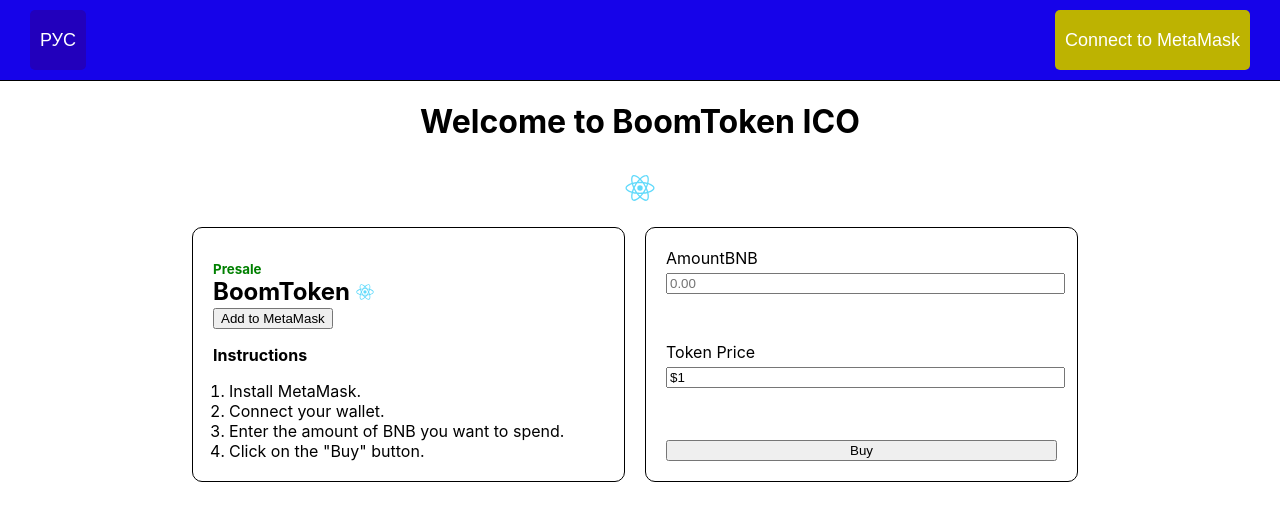
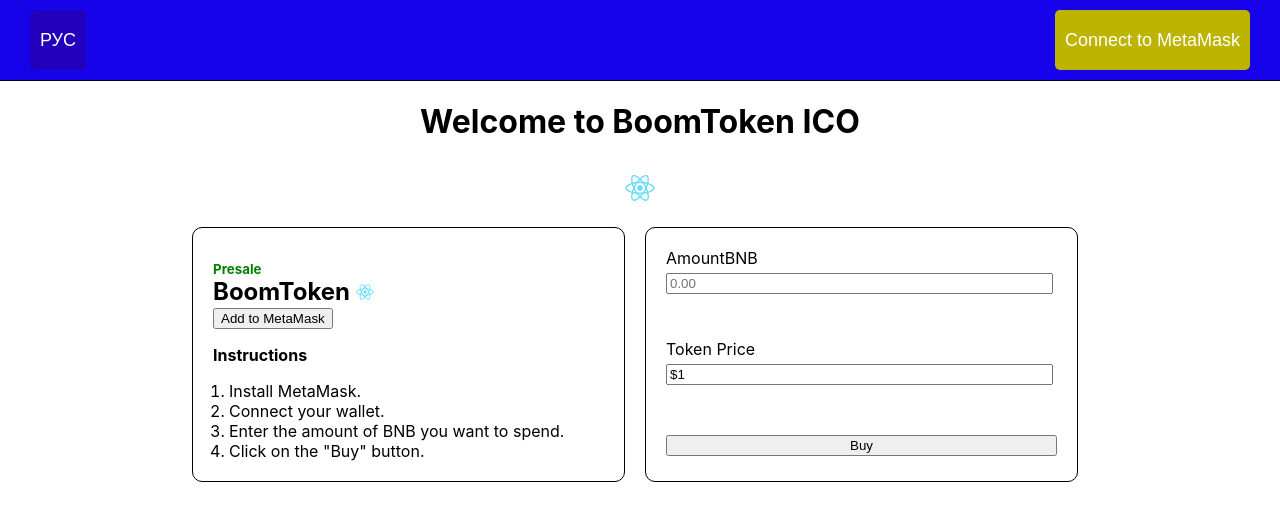
Before and after one commit to Endeavour-Innovations-Inc/Metacraft, a React (Create React App) app: page / in a window 1280 px wide. Shown: the top 520 px of the page. Built offline with nearby package versions, Linux system fonts and the light colour scheme.

Commit message:
Minor UI buy fixes

```diff
--- a/src/App.css
+++ b/src/App.css
@@ -182,12 +182,14 @@
 .token-price,
 .buy-button {
   display: block;
-  width: 100%;
+  width: 97%;
   margin-top: 5px;
+  margin-bottom: 5px;
 }
 
 .buy-button {
   text-align: center;
+  width: 100%;
 }
 
 .token-details {
@@ -220,7 +222,7 @@
 
 .input-group {
   align-items: flex-start;
-  margin-bottom: 20px;
+  margin-bottom: 10px;
 }
 
 @media (max-width: 600px) {
```
